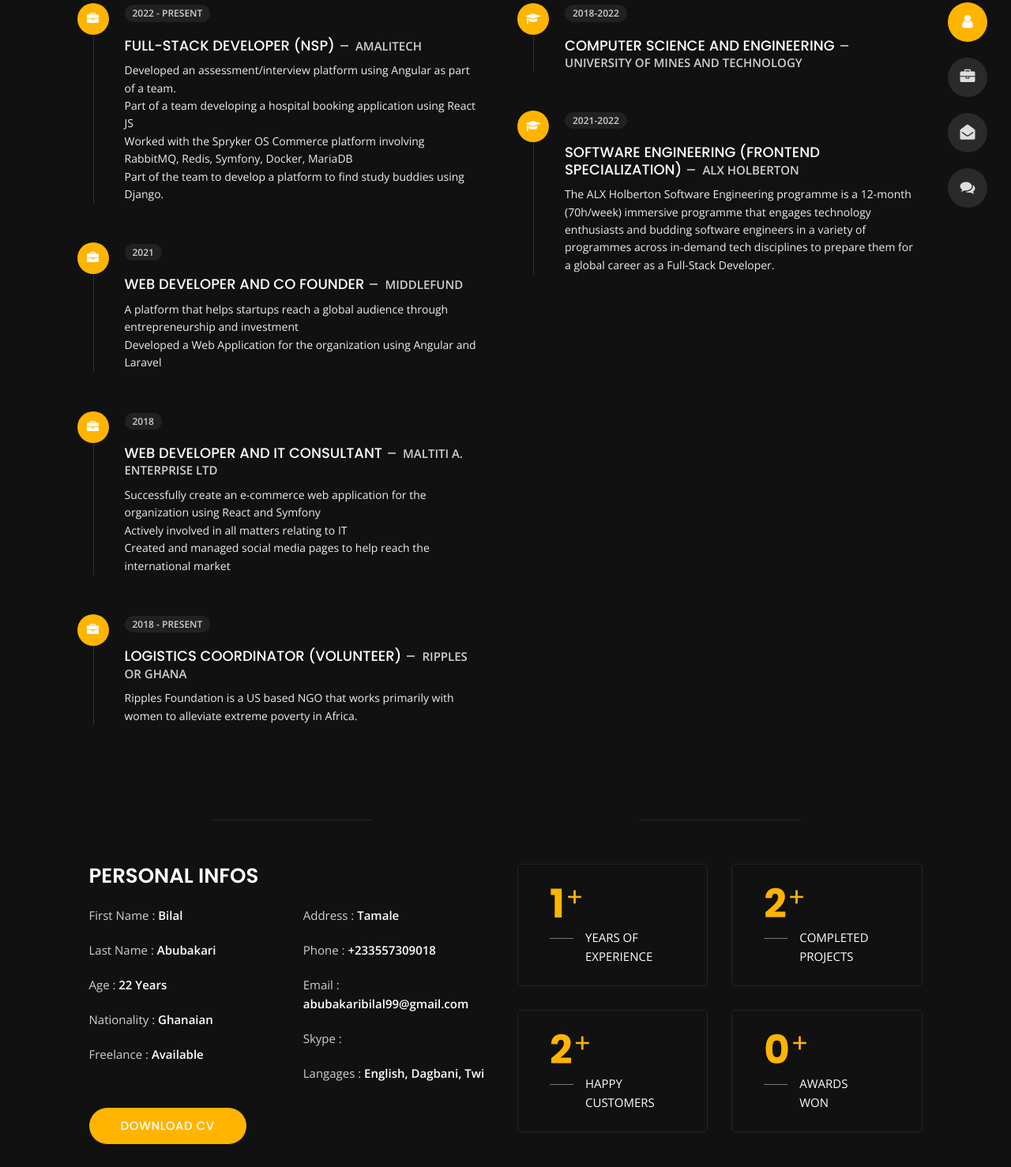
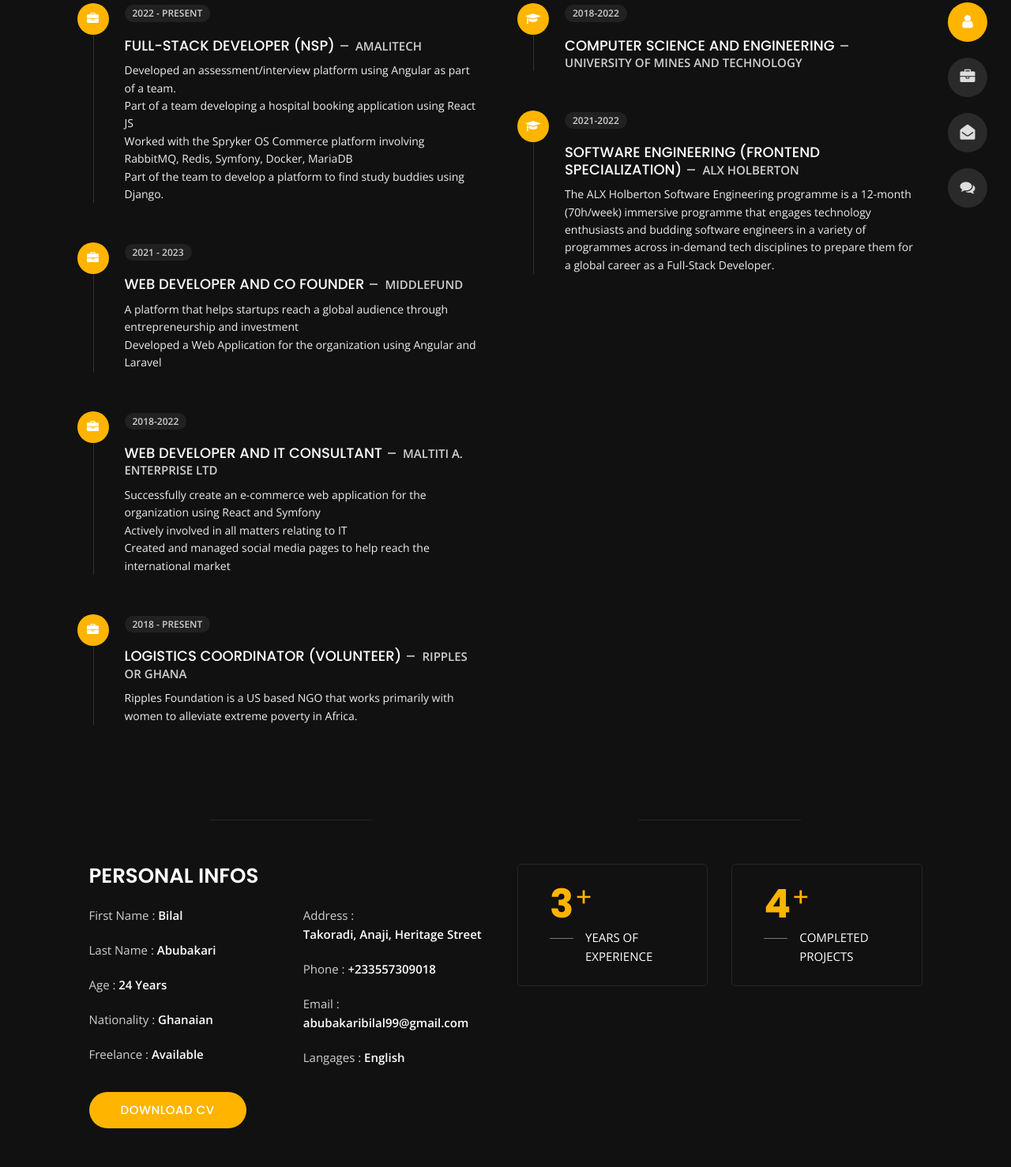
Before and after one commit to Titi999/personal, a plain HTML site: page about.html in a window 1280 px wide. Shown: the part 302-1780 px from the top of the page at 79% size. Drawn offline with nearby package versions, Linux system fonts and the light colour scheme.

Commit message:
about me - personal info

```diff
--- a/about.html
+++ b/about.html
@@ -171,7 +171,7 @@
                                 <div class="icon">
                                     <i class="fa fa-briefcase"></i>
                                 </div>
-                                <span class="time open-sans-font text-uppercase">2021</span>
+                                <span class="time open-sans-font text-uppercase">2021 - 2023</span>
                                 <h5 class="poppins-font text-uppercase">Web Developer and Co Founder<span class="place open-sans-font">Middlefund</span></h5>
                                 <p class="open-sans-font">A platform that helps startups reach a global audience through entrepreneurship and investment</p>
                                 <p class="open-sans-font">Developed a Web Application for the organization using Angular and Laravel</p>
@@ -180,7 +180,7 @@
                                 <div class="icon">
                                     <i class="fa fa-briefcase"></i>
                                 </div>
-                                <span class="time open-sans-font text-uppercase">2018</span>
+                                <span class="time open-sans-font text-uppercase">2018-2022</span>
                                 <h5 class="poppins-font text-uppercase">Web Developer and IT Consultant<span class="place open-sans-font">Maltiti A. Enterprise Ltd</span></h5>
                                 <p class="open-sans-font">Successfully create an e-commerce web application for the organization using React and Symfony</p>
                                 <p class="open-sans-font">Actively involved in all matters relating to IT</p>
@@ -244,22 +244,21 @@
                         <ul class="about-list list-unstyled open-sans-font">
                             <li> <span class="title">first name :</span> <span class="value d-block d-sm-inline-block d-lg-block d-xl-inline-block">Bilal</span> </li>
                             <li> <span class="title">last name :</span> <span class="value d-block d-sm-inline-block d-lg-block d-xl-inline-block">Abubakari</span> </li>
-                            <li> <span class="title">Age :</span> <span class="value d-block d-sm-inline-block d-lg-block d-xl-inline-block">22 Years</span> </li>
+                            <li> <span class="title">Age :</span> <span class="value d-block d-sm-inline-block d-lg-block d-xl-inline-block">24 Years</span> </li>
                             <li> <span class="title">Nationality :</span> <span class="value d-block d-sm-inline-block d-lg-block d-xl-inline-block">Ghanaian</span> </li>
                             <li> <span class="title">Freelance :</span> <span class="value d-block d-sm-inline-block d-lg-block d-xl-inline-block">Available</span> </li>
                         </ul>
                     </div>
                     <div class="col-6">
                         <ul class="about-list list-unstyled open-sans-font">
-                            <li> <span class="title">Address :</span> <span class="value d-block d-sm-inline-block d-lg-block d-xl-inline-block">Tamale</span> </li>
+                            <li> <span class="title">Address :</span> <span class="value d-block d-sm-inline-block d-lg-block d-xl-inline-block">Takoradi, Anaji, Heritage Street</span> </li>
                             <li> <span class="title">phone :</span> <span class="value d-block d-sm-inline-block d-lg-block d-xl-inline-block">+233557309018</span> </li>
                             <li> <span class="title">Email :</span> <span class="value d-block d-sm-inline-block d-lg-block d-xl-inline-block">abubakaribilal99@gmail.com</span> </li>
-                            <li> <span class="title">Skype :</span> <span class="value d-block d-sm-inline-block d-lg-block d-xl-inline-block"></span> </li>
-                            <li> <span class="title">langages :</span> <span class="value d-block d-sm-inline-block d-lg-block d-xl-inline-block">English, Dagbani, Twi</span> </li>
+                            <li> <span class="title">langages :</span> <span class="value d-block d-sm-inline-block d-lg-block d-xl-inline-block">English</span> </li>
                         </ul>
                     </div>
                     <div class="col-12 mt-3">
-                        <a href="Bilal's CV.pdf" class="btn btn-download">Download CV</a>
+                        <a href="Bilal CV.pdf" class="btn btn-download">Download CV</a>
                     </div>
                 </div>
             </div>
@@ -270,28 +269,28 @@
                 <div class="row">
                     <div class="col-6">
                         <div class="box-stats with-margin">
-                            <h3 class="poppins-font position-relative">1</h3>
+                            <h3 class="poppins-font position-relative">3</h3>
                             <p class="open-sans-font m-0 position-relative text-uppercase">years of <span class="d-block">experience</span></p>
                         </div>
                     </div>
                     <div class="col-6">
                         <div class="box-stats with-margin">
-                            <h3 class="poppins-font position-relative">2</h3>
+                            <h3 class="poppins-font position-relative">4</h3>
                             <p class="open-sans-font m-0 position-relative text-uppercase">completed <span class="d-block">projects</span></p>
                         </div>
                     </div>
-                    <div class="col-6">
-                        <div class="box-stats">
-                            <h3 class="poppins-font position-relative">2</h3>
-                            <p class="open-sans-font m-0 position-relative text-uppercase">Happy<span class="d-block">customers</span></p>
-                        </div>
-                    </div>
-                    <div class="col-6">
-                        <div class="box-stats">
-                            <h3 class="poppins-font position-relative">0</h3>
-                            <p class="open-sans-font m-0 position-relative text-uppercase">awards <span class="d-block">won</span></p>
-                        </div>
-                    </div>
+<!--                    <div class="col-6">-->
+<!--                        <div class="box-stats">-->
+<!--                            <h3 class="poppins-font position-relative">2</h3>-->
+<!--                            <p class="open-sans-font m-0 position-relative text-uppercase">Happy<span class="d-block">customers</span></p>-->
+<!--                        </div>-->
+<!--                    </div>-->
+<!--                    <div class="col-6">-->
+<!--                        <div class="box-stats">-->
+<!--                            <h3 class="poppins-font position-relative">0</h3>-->
+<!--                            <p class="open-sans-font m-0 position-relative text-uppercase">awards <span class="d-block">won</span></p>-->
+<!--                        </div>-->
+<!--                    </div>-->
                 </div>
             </div>
             <!-- Boxes Ends -->
```
Also changed, not shown: 2 other files.
